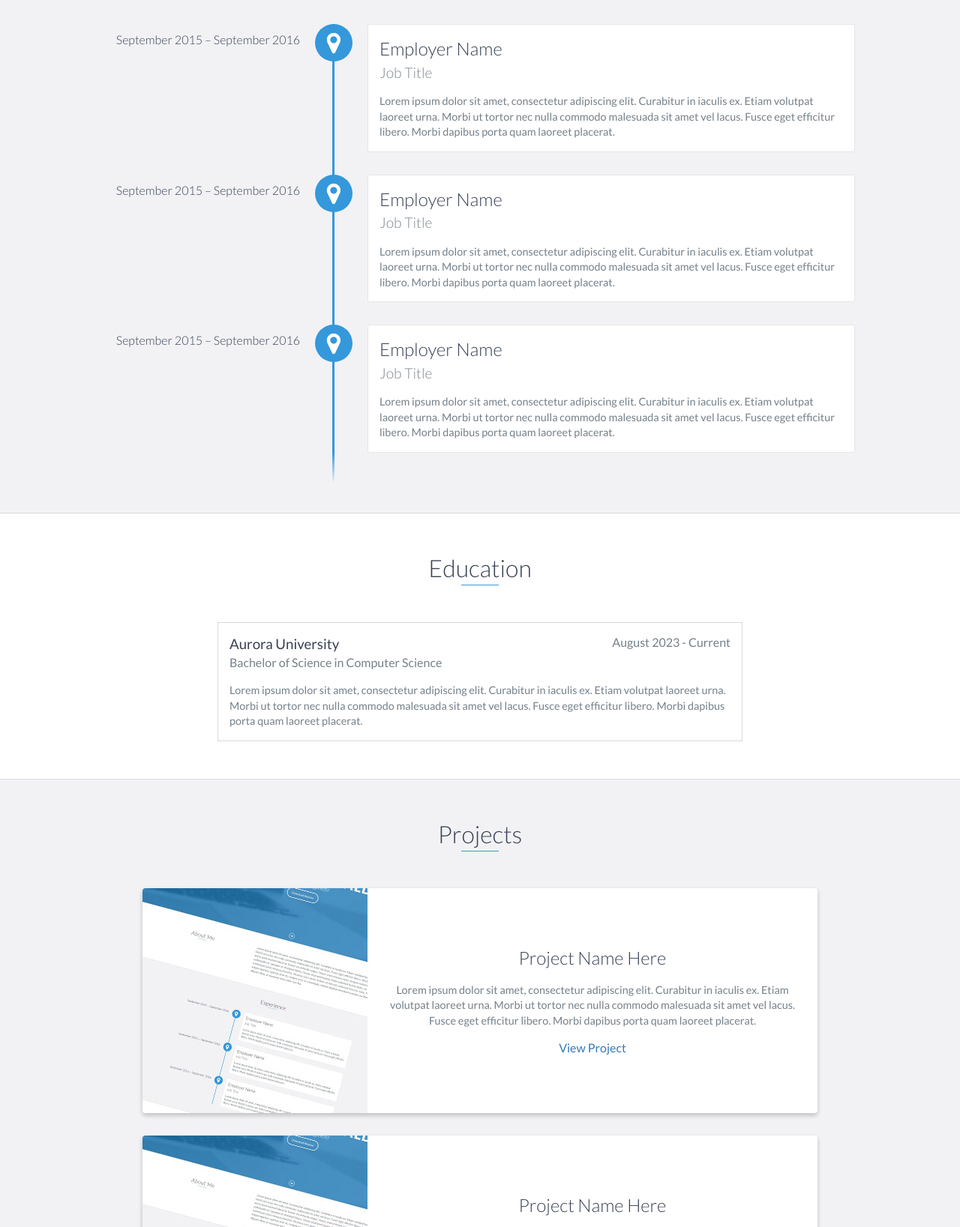
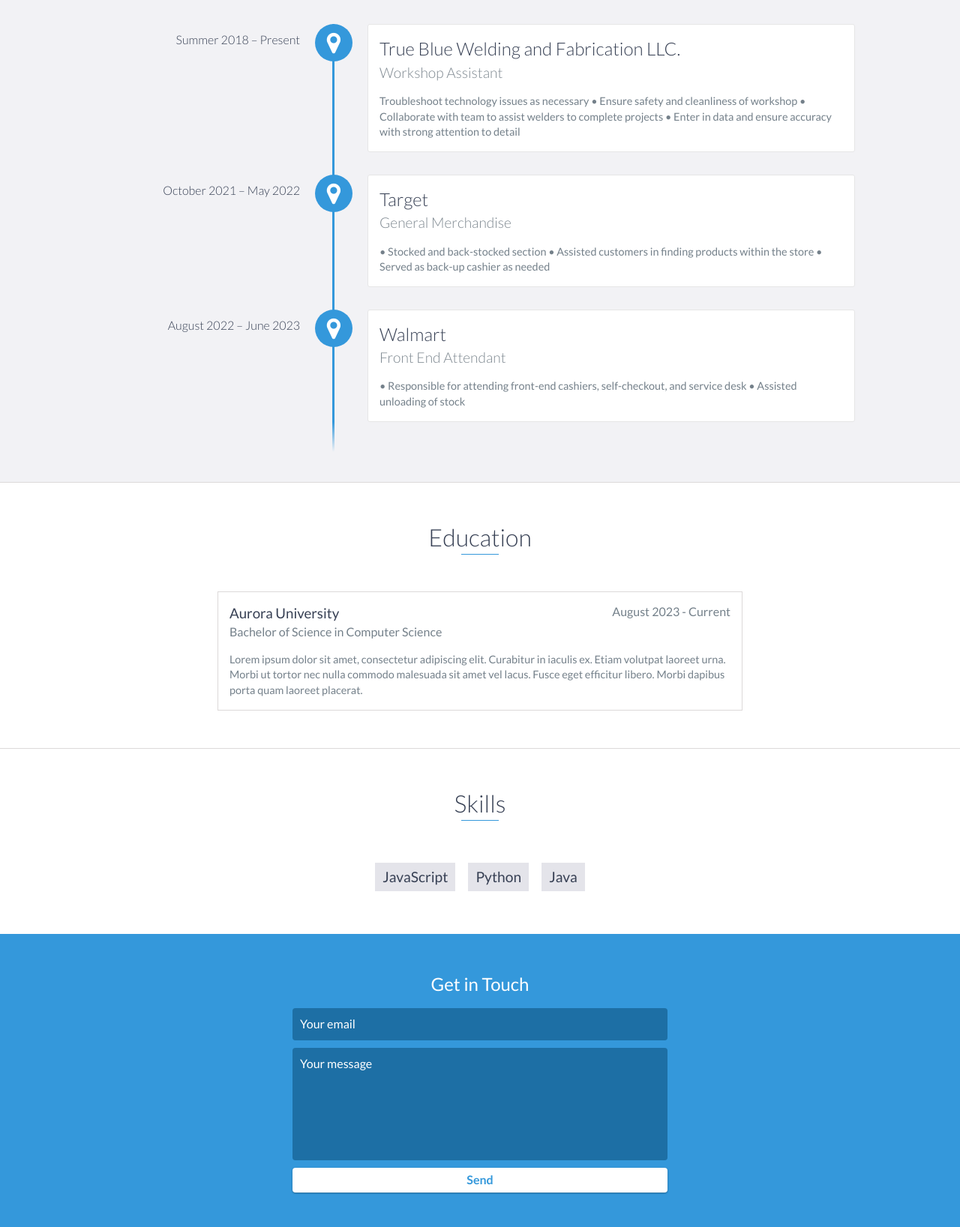
Before and after one commit to Jafetcode/Jafetcode.github.io, a website: page index.html in a window 1280 px wide. Shown: the part 1150-2787 px from the top of the page at 75% size. Drawn offline with nearby package versions, Linux system fonts and the light colour scheme.

Commit message:
Update index.html

```diff
--- a/index.html
+++ b/index.html
@@ -84,27 +84,34 @@
     <div id="experience" class="background-alt">
         <h2 class="heading">Experience</h2>
         <div id="experience-timeline">
-            <div data-date="September 2015 – September 2016">
-                <h3>Employer Name</h3>
-                <h4>Job Title</h4>
+            <div data-date="Summer 2018 – Present ">
+                <h3>True Blue Welding and Fabrication LLC.</h3>
+                <h4>Workshop Assistant</h4>
                 <p>
-                    Lorem ipsum dolor sit amet, consectetur adipiscing elit. Curabitur in iaculis ex. Etiam volutpat laoreet urna. Morbi ut tortor nec nulla commodo malesuada sit amet vel lacus. Fusce eget efficitur libero. Morbi dapibus porta quam laoreet placerat.
+                    Troubleshoot technology issues as necessary
+                    •	Ensure safety and cleanliness of workshop
+                    •	Collaborate with team to assist welders to complete projects
+                    •	Enter in data and ensure accuracy with strong attention to detail
+
                 </p>
             </div>
 
-            <div data-date="September 2015 – September 2016">
-                <h3>Employer Name</h3>
-                <h4>Job Title</h4>
+            <div data-date="October 2021 – May 2022">
+                <h3>Target</h3>
+                <h4>General Merchandise</h4>
                 <p>
-                    Lorem ipsum dolor sit amet, consectetur adipiscing elit. Curabitur in iaculis ex. Etiam volutpat laoreet urna. Morbi ut tortor nec nulla commodo malesuada sit amet vel lacus. Fusce eget efficitur libero. Morbi dapibus porta quam laoreet placerat.
+                    •	Stocked and back-stocked section
+                    •	Assisted customers in finding products within the store
+                    •	Served as back-up cashier as needed
                 </p>
             </div>
 
-            <div data-date="September 2015 – September 2016">
-                <h3>Employer Name</h3>
-                <h4>Job Title</h4>
+            <div data-date="August 2022 – June 2023">
+                <h3>Walmart</h3>
+                <h4>Front End Attendant</h4>
                 <p>
-                    Lorem ipsum dolor sit amet, consectetur adipiscing elit. Curabitur in iaculis ex. Etiam volutpat laoreet urna. Morbi ut tortor nec nulla commodo malesuada sit amet vel lacus. Fusce eget efficitur libero. Morbi dapibus porta quam laoreet placerat.
+                    •	Responsible for attending front-end cashiers, self-checkout, and service desk
+                    •	Assisted unloading of stock
                 </p>
             </div>
         </div>
@@ -126,47 +133,47 @@
     </div>
     <!-- End #education -->
 
-    <div id="projects" class="background-alt">
-        <h2 class="heading">Projects</h2>
-        <div class="container">
-            <div class="row">
-                <div class="project shadow-large">
-                    <div class="project-image">
-                        <img src="images/project.jpg" />
-                    </div>
-                    <!-- End .project-image -->
-                    <div class="project-info">
-                        <h3>Project Name Here</h3>
-                        <p>
-                            Lorem ipsum dolor sit amet, consectetur adipiscing elit. Curabitur in iaculis ex. Etiam volutpat laoreet urna. Morbi ut tortor nec nulla commodo malesuada sit amet vel lacus. Fusce eget efficitur libero. Morbi dapibus porta quam laoreet placerat.
-                        </p>
-                        <a href="#">View Project</a>
-                    </div>
-                    <!-- End .project-info -->
-                </div>
-                <!-- End .project -->
+<!--    <div id="projects" class="background-alt">-->
+<!--        <h2 class="heading">Projects</h2>-->
+<!--        <div class="container">-->
+<!--            <div class="row">-->
+<!--                <div class="project shadow-large">-->
+<!--                    <div class="project-image">-->
+<!--                        <img src="images/project.jpg" />-->
+<!--                    </div>-->
+<!--                    &lt;!&ndash; End .project-image &ndash;&gt;-->
+<!--                    <div class="project-info">-->
+<!--                        <h3>Project Name Here</h3>-->
+<!--                        <p>-->
+<!--                            Lorem ipsum dolor sit amet, consectetur adipiscing elit. Curabitur in iaculis ex. Etiam volutpat laoreet urna. Morbi ut tortor nec nulla commodo malesuada sit amet vel lacus. Fusce eget efficitur libero. Morbi dapibus porta quam laoreet placerat.-->
+<!--                        </p>-->
+<!--                        <a href="#">View Project</a>-->
+<!--                    </div>-->
+<!--                    &lt;!&ndash; End .project-info &ndash;&gt;-->
+<!--                </div>-->
+<!--                &lt;!&ndash; End .project &ndash;&gt;-->
 
-                <div class="project shadow-large">
-                    <div class="project-image">
-                        <img src="images/project.jpg" />
-                    </div>
-                    <!-- End .project-image -->
-                    <div class="project-info">
-                        <h3>Project Name Here</h3>
-                        <p>
-                            Lorem ipsum dolor sit amet, consectetur adipiscing elit
-                            . Curabitur in iaculis ex. Etiam volutpat laoreet urna.
-                            Morbi ut tortor nec nulla commodo malesuada sit amet vel
-                            lacus. Fusce eget efficitur libero. Morbi dapibus porta quam laoreet placerat.
-                        </p>
-                        <a href="#">View Project</a>
-                    </div>
-                    <!-- End .project-info -->
-                </div>
-                <!-- End .project -->
-            </div>
-        </div>
-    </div>
+<!--                <div class="project shadow-large">-->
+<!--                    <div class="project-image">-->
+<!--                        <img src="images/project.jpg" />-->
+<!--                    </div>-->
+<!--                    &lt;!&ndash; End .project-image &ndash;&gt;-->
+<!--                    <div class="project-info">-->
+<!--                        <h3>Project Name Here</h3>-->
+<!--                        <p>-->
+<!--                            Lorem ipsum dolor sit amet, consectetur adipiscing elit-->
+<!--                            . Curabitur in iaculis ex. Etiam volutpat laoreet urna.-->
+<!--                            Morbi ut tortor nec nulla commodo malesuada sit amet vel-->
+<!--                            lacus. Fusce eget efficitur libero. Morbi dapibus porta quam laoreet placerat.-->
+<!--                        </p>-->
+<!--                        <a href="#">View Project</a>-->
+<!--                    </div>-->
+<!--                    &lt;!&ndash; End .project-info &ndash;&gt;-->
+<!--                </div>-->
+<!--                &lt;!&ndash; End .project &ndash;&gt;-->
+<!--            </div>-->
+<!--        </div>-->
+<!--    </div>-->
     <!-- End #projects -->
 
     <div id="skills">
```
